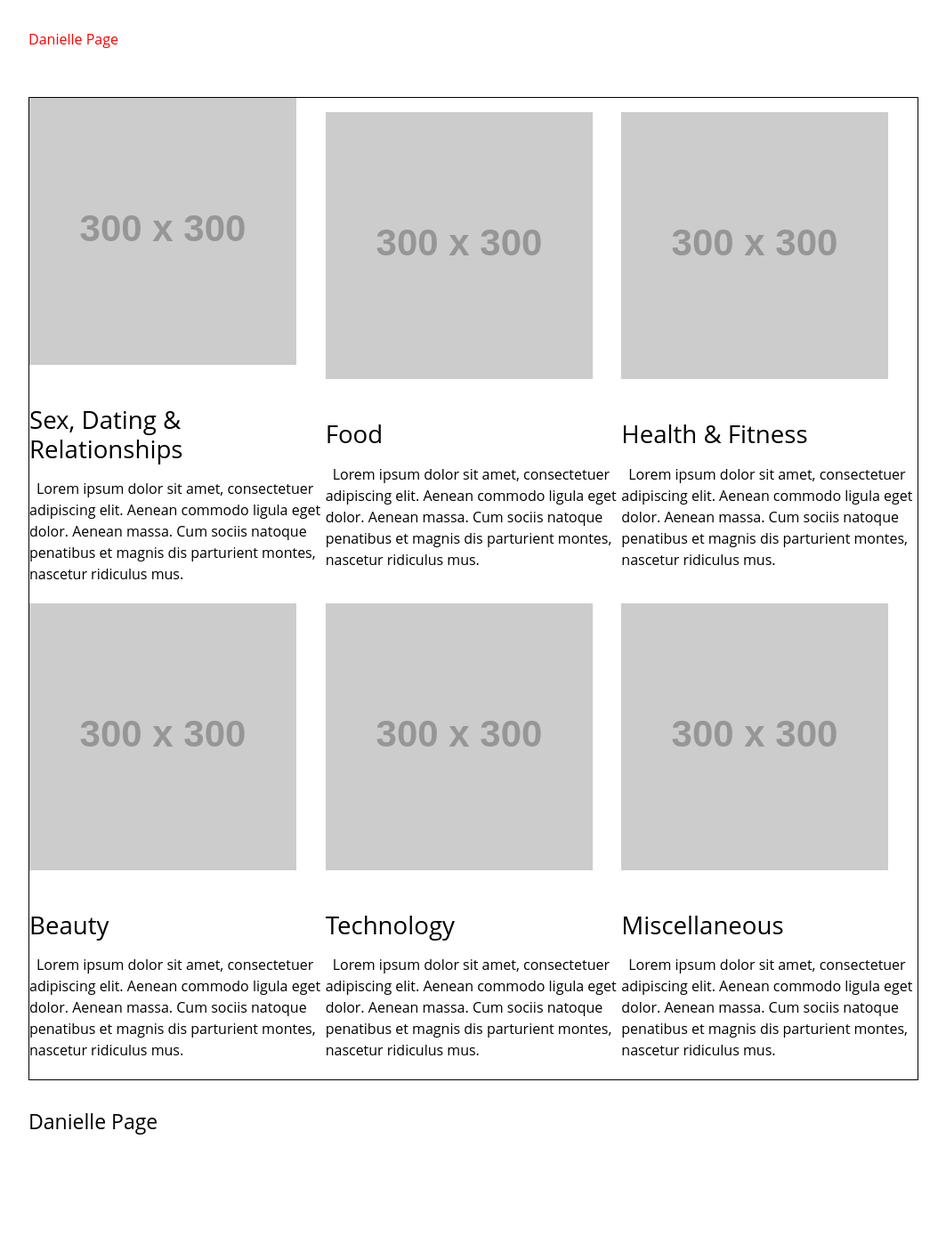
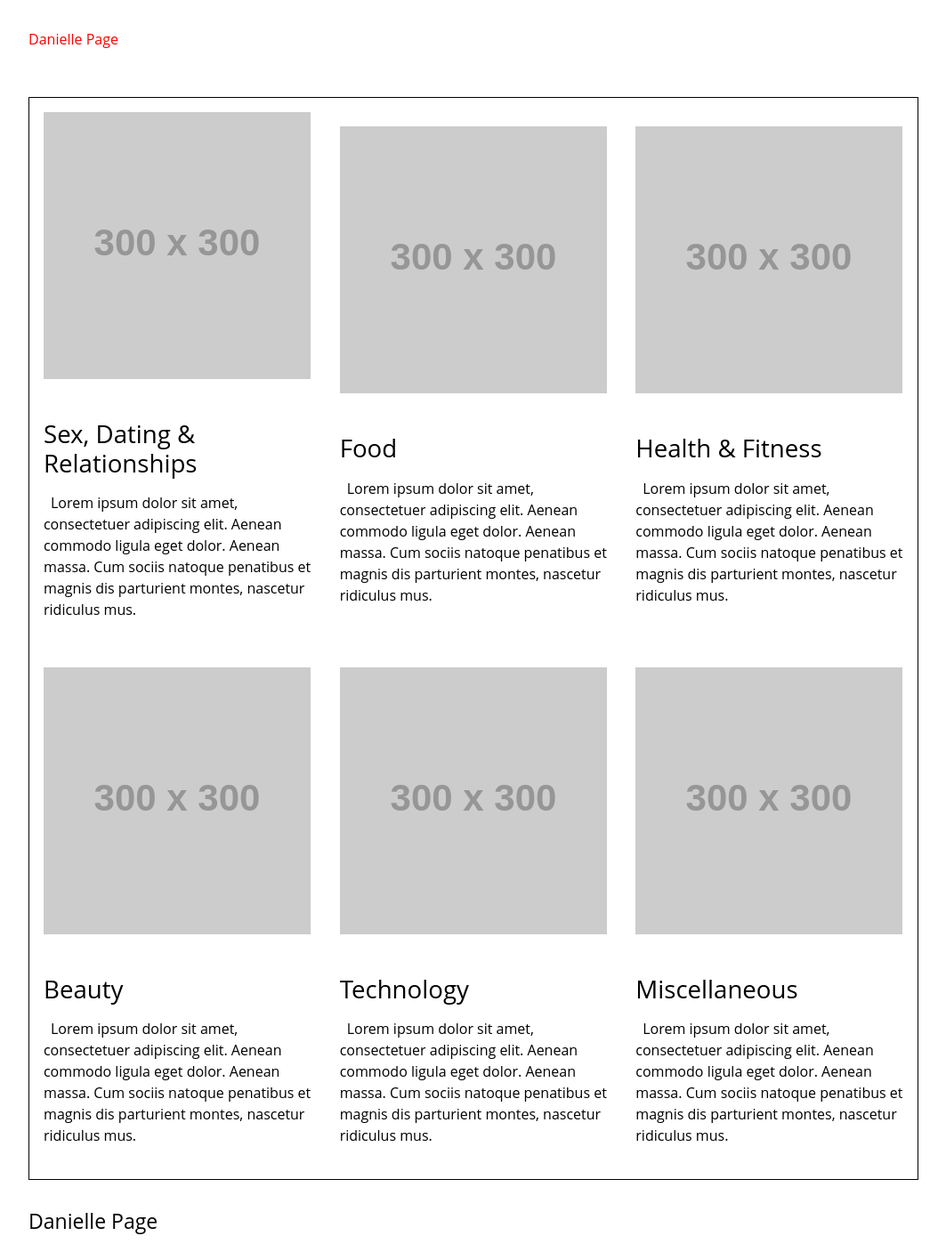
Before and after one commit to thedaniellepage/thedaniellepage, a Jekyll site: the page built from published-work.html, in a window 1280 px wide. Shown: the whole page at 89% size, without its empty margins (108-1171 px from the left). Built offline with Jekyll 4.4.1, drawn with Linux system fonts in a browser that asks for light colours; before the commit the page ends 1286 px from its top, so only the background shows below that.

Commit message:
scrimpss

```diff
--- a/css/main.css
+++ b/css/main.css
@@ -53,8 +53,8 @@ a:hover {
 	border: 1px solid black;
 }
 
-.categories > tr > td {
-	padding: 2em;
+td {
+	padding: 1em;
 }
 
 .category-blurb {
```
